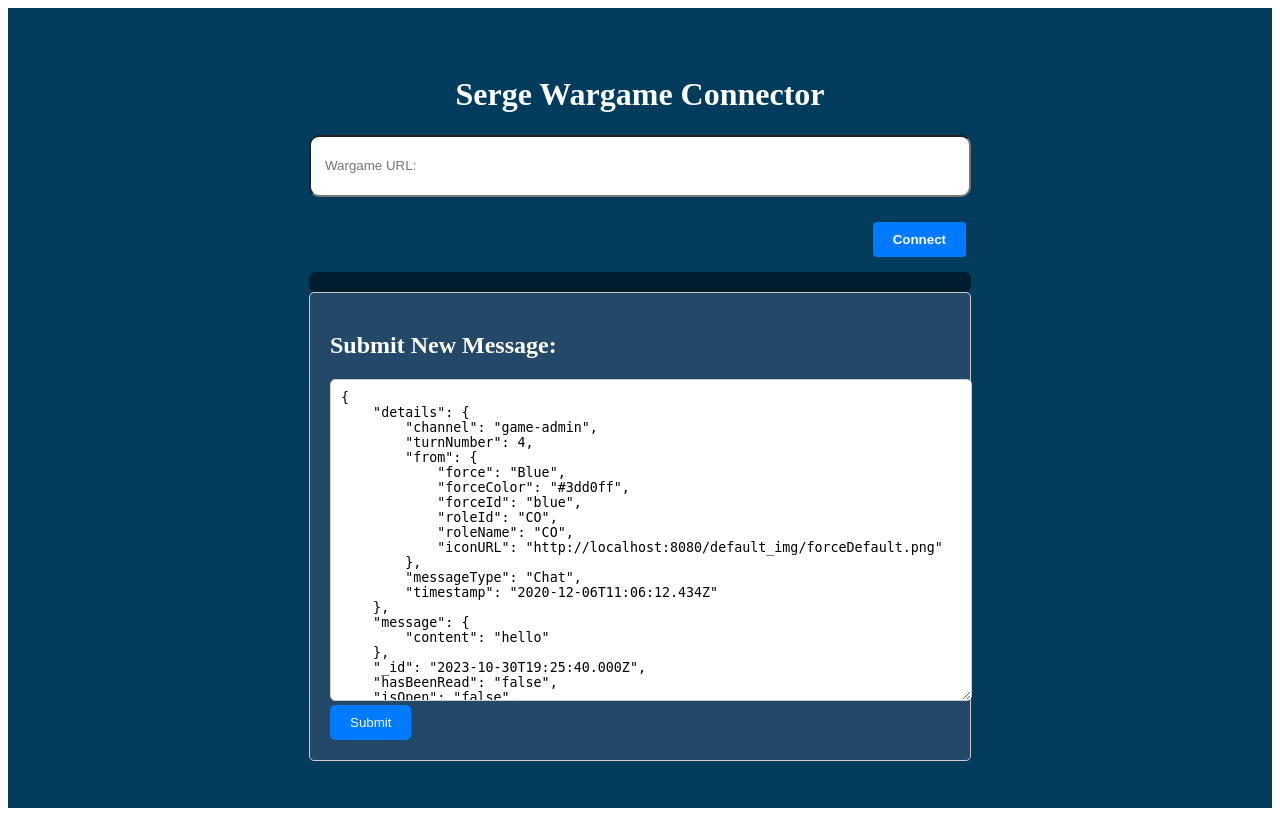
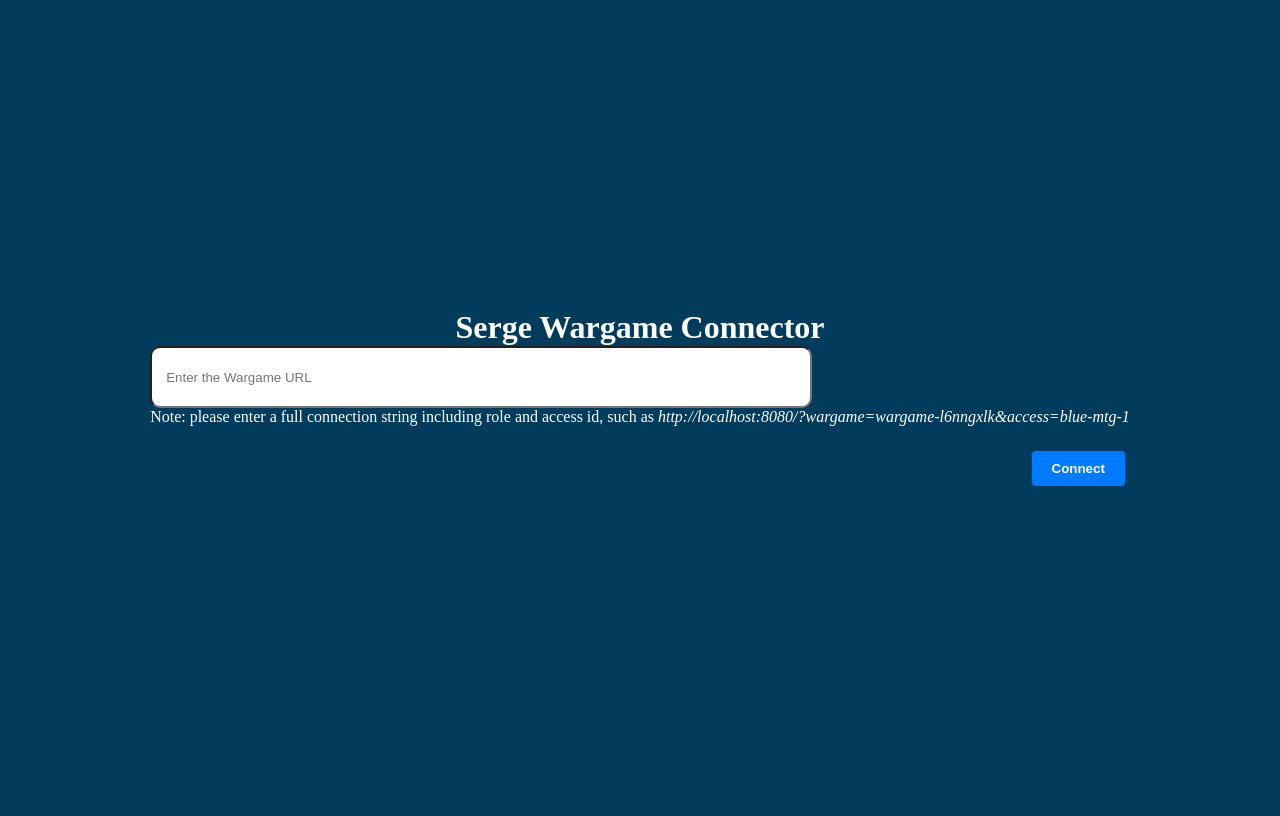
Before and after one commit to albertazroyan/python_flesk, a Flask app: page / in a window 1280 px wide. After the commit the page ends 486 px from the top, so only its background shows below. Run offline with Flask 3, Linux system fonts and the light colour scheme.

Commit message:
Integrate JavaScript Code into Python Flask Application

```diff
--- a/app.py
+++ b/app.py
@@ -1,39 +1,11 @@
-# app.py
 from flask import Flask, render_template, request, jsonify
-import requests
 from routes import home, connect, logs, messages
 app = Flask(__name__)
 app.config.from_object('config')
 
-json = {
-    "details": {
-        "channel": "game-admin",
-        "turnNumber": 4,
-        "from": {
-            "force": "Blue",
-            "forceColor": "#3dd0ff",
-            "forceId": "blue",
-            "roleId": "CO",
-            "roleName": "CO",
-            "iconURL": "http://localhost:8080/default_img/forceDefault.png"
-        },
-        "messageType": "Chat",
-        "timestamp": "2020-12-06T11:06:12.434Zhhhhhhh"
-    },
-    "message": {
-        "content": 'json_data'
-    },
-    "_id": "2020-12-06T11:06:12.434Z",
-    # "_rev":,
-    "hasBeenRead": 'false',
-    "isOpen": 'false',
-    "messageType": "CustomMessage"
-}
-# Define a route for the home page
-app.register_blueprint(home.bp)
-app.register_blueprint(connect.bp)
-app.register_blueprint(logs.bp)
-app.register_blueprint(messages.bp)
+blueprints = [home.bp, connect.bp, logs.bp, messages.bp]
+for blueprint in blueprints:
+    app.register_blueprint(blueprint)
 
-if __name__ == "__main__":
+if __name__ == '__main__':
     app.run(debug=True)
--- a/routes/connect.py
+++ b/routes/connect.py
@@ -3,16 +3,40 @@ from flask import Blueprint, request, jsonify
 import requests
 
 bp = Blueprint('connect', __name__)
+from urllib.parse import urlparse, parse_qs
+
+# Define your query parameters
+query_parameters = {
+    'wargame': 'wargame',
+    'access': 'access',
+    'host': 'host',
+}
+
+def extract_last_segment_and_base_url(url, query_parameters):
+    parsed_url = urlparse(url)
+    query_params = parse_qs(parsed_url.query)
+
+    wargame_param = query_params.get(query_parameters['wargame'], [None])[0]
+    base_url = f"{parsed_url.scheme}://{parsed_url.netloc}"
+    last_segment = query_params.get(query_parameters['access'], [None])[0]
+
+    return {
+        "host": base_url,
+        "access": last_segment,
+        "wargame": wargame_param
+    }
 
 # Pass the json data as a function argument
-@bp.route("/connect/", methods=["GET"])
+@bp.route("/connect/", methods=["POST"])
 def connect_wargame():
+    data = request.get_json()
+    params = extract_last_segment_and_base_url(data, query_parameters)
+    wargame = params['wargame']
+    access = params['access']
+    host = params['host']
 
-    wargame = request.args.get('wargame')
-    access = request.args.get('access')
-    host = request.args.get('host')
-    if not wargame or not access:
-        return jsonify({"msg": 'ok', "data": []})
+    if not wargame or not access or not host:
+        return jsonify({"msg": 'oks', "data": []})
 
     try:
         response = requests.get(f"{host}/{wargame}/last")
@@ -24,7 +48,17 @@ def connect_wargame():
             role = next((roleItem for roleItem in force['roles'] if roleItem['roleId'] == access), None)
             if role is not None:
                 break
-        return jsonify({"msg": 'ok', "data": role})
+
+        if role:
+          role['wargame'] = wargame
+          role['host'] = host
+
+        response_data = {
+            "msg": 'ok',
+            "data": role
+        }
+
+        return jsonify(response_data)
     except requests.exceptions.RequestException as e:
         # error_message = str(e)
         return jsonify(None)
--- a/static/css/main.css
+++ b/static/css/main.css
@@ -1,3 +1,8 @@
+* {
+  margin: 0;
+  padding: 0;
+}
+
 #flex-content-wrapper {
   background-blend-mode: lighten;
   background-color: #013c5d;
@@ -34,6 +39,10 @@
 
 .connection-buttons #disconnectButton {
   background: red;
+}
+
+.connection-buttons #disconnectButton:hover {
+  background: green;
 }
 
 .connection-buttons button:hover {
--- a/static/js/script.js
+++ b/static/js/script.js
@@ -1,9 +1,6 @@
-
 // Helper class for utility functions
 class Helpers {
-
   constructor() {
-    // Query parameters
     this.queryParameters = {
       wargame: 'wargame',
       access: 'access',
@@ -13,19 +10,7 @@ class Helpers {
 
   // Function to format JSON and set it for a given input element
   formatAndSetJSON(element, json) {
-    const formattedJSON = JSON.stringify(json, null, 4);
-    element.placeholder = formattedJSON;
-    element.value = formattedJSON;
-  }
-
-  // Helper function to check if a string is valid JSON
-  isValidJSON(jsonString) {
-    try {
-      JSON.parse(jsonString);
-      return true;
-    } catch (error) {
-      return false;
-    }
+    element.placeholder = element.value = JSON.stringify(json, null, 4);
   }
 
 // Helper function to check if a text conforms to a specific format
@@ -37,37 +22,28 @@ class Helpers {
   // Helper function to extract the last segment from a URL
   extractLastSegmentFromUrl(url) {
     const lastSlashIndex = url.lastIndexOf('/');
-    if (lastSlashIndex !== -1) {
-      return url.slice(lastSlashIndex + 1);
-    } else {
-      return url;
-    }
+    return lastSlashIndex !== -1 ? url.slice(lastSlashIndex + 1) : url;
   }
 
     // Helper function to check if all query parameters exist in a URL
   checkQueryParametersExist(url) {
     const parsedUrl = new URL(url);
-    // Check if all three query parameters exist
+    const { queryParameters } = this;
     return (
-      parsedUrl.searchParams.has(this.queryParameters.wargame) &&
-      parsedUrl.searchParams.has(this.queryParameters.access) &&
-      parsedUrl.searchParams.has(this.queryParameters.host)
+      parsedUrl.searchParams.has(queryParameters.wargame) &&
+      parsedUrl.searchParams.has(queryParameters.access) &&
+      parsedUrl.searchParams.has(queryParameters.host)
     );
   }
 
     // Helper function to create a new URL based on query parameters
   createNewURL(originalURL) {
+    const { queryParameters } = this;
     if (this.checkQueryParametersExist(originalURL)) {
       const parsedUrl = new URL(originalURL);
-      const newUrl = new URL(parsedUrl.searchParams.get(this.queryParameters.host));
-      newUrl.searchParams.set(
-        this.queryParameters.wargame,
-        parsedUrl.searchParams.get(this.queryParameters.wargame)
-      );
-      newUrl.searchParams.set(
-        this.queryParameters.access,
-        parsedUrl.searchParams.get(this.queryParameters.access)
-      );
+      const newUrl = new URL(parsedUrl.searchParams.get(queryParameters.host));
+      newUrl.searchParams.set(queryParameters.wargame, parsedUrl.searchParams.get(queryParameters.wargame));
+      newUrl.searchParams.set(queryParameters.access, parsedUrl.searchParams.get(queryParameters.access));
       return newUrl.toString();
     } else {
       return '';
@@ -80,7 +56,6 @@ class Helpers {
     element.style.color = color;
   }
 }
-
 
 // APIHandler class for making API requests
 class APIHandler {
@@ -118,6 +93,15 @@ class APIHandler {
         body: JSON.stringify(requestData),
       });
 
+      if (response.status === 400) {
+        const errorData = await response.json();
+        if (errorData.error) {
+          throw new Error(errorData.error);
+        } else {
+          throw new Error('Client error! Status: 400');
+        }
+      }
+
       if (!response.ok) {
         throw new Error(`HTTP error! Status: ${response.status}`);
       }
@@ -127,7 +111,6 @@ class APIHandler {
       throw error;
     }
   }
-
 }
 
 // Define a WargameApp class to encapsulate the application logic
@@ -139,6 +122,7 @@ class WargameApp {
     this.form = document.querySelector('form');
     this.wargameUrl = document.getElementById('wargame_url');
     this.recentMessage = document.getElementById('recent_message');
+    this.lastLog = document.createElement('span');
     this.lastMessage = document.createElement('span');
     this.sendUserMessage = document.createElement('span');
     this.connectedUser = document.getElementById('connected_user');
@@ -188,30 +172,14 @@ class WargameApp {
 
     // Set initial values for wargame_url and jsonData
     this.wargameUrl.value = this.helpers.createNewURL(window.location.href);
-    this.helpers.formatAndSetJSON(this.jsonData, this.schema);
     this.setupEventListeners();
   }
 
-
   // Event listeners setup
   setupEventListeners() {
-    this.form.addEventListener('submit', this.submitForm.bind(this));
     this.disconnectButton.addEventListener('click', this.disconnectWargame.bind(this));
     this.connectButton.addEventListener('click', this.connectWargame.bind(this));
     this.messageButton.addEventListener('click', this.sendMessage.bind(this));
-  }
-
-
-  submitForm(event) {
-    const wargameUrl = this.wargameUrl.value.trim();
-    const parts = wargameUrl.split('/');
-    const textAfterLastSlash = parts[parts.length - 1];
-    const isConforming = this.helpers.isValidFormat(textAfterLastSlash);
-
-    if (!isConforming) {
-      event.preventDefault();
-      this.helpers.displayValidationMessage('Invalid URL format', 'red');
-    }
   }
 
   // Handle disconnecting from the wargame
@@ -222,11 +190,14 @@ class WargameApp {
       const response = await this.apiHandler.get(this.connectEndpoint + this.disconnectURL);
 
       if (response.length === 0) {
+        const container = document.getElementsByClassName("container");
+        container[0].style.display = 'none';
+
         this.para.remove();
         this.sendUserMessage.remove();
-        this.lastMessage.remove();
+        this.lastLog.remove();
 
-        this.stopLogPolling();
+        this.stopMessagePolling();
         this.wargameUrl.disabled = false;
         this.wargameUrl.value = '';
         this.activeWargameURL = '';
@@ -234,6 +205,8 @@ class WargameApp {
         window.history.pushState({}, '', '/');
         this.connectButton.style.display = 'inline';
         this.disconnectButton.style.display = 'none';
+
+        this.helpers.displayValidationMessage(this.validationResult, 'disconnected', 'green');
       } else {
         console.error('Failed to disconnect.');
       }
@@ -248,49 +221,37 @@ class WargameApp {
     const wargameUrl = this.wargameUrl.value.trim();
 
     if (!wargameUrl) return this.helpers.displayValidationMessage(this.validationResult,'Please enter a valid URL', 'red');
+    await this.connectToWargame(wargameUrl)
 
-    const { base, lastSegment, wargameParam } = this.extractLastSegmentAndBaseURL(wargameUrl);
-
-    if (this.helpers.isValidFormat(lastSegment)) {
-      this.connectButton.disabled = true;
-      this.wargameUrl.disabled = true;
-      try {
-        await this.connectToWargame(wargameUrl, base, lastSegment, wargameParam);
-      } catch (error) {
-        this.helpers.displayValidationMessage(this.validationResult, 'An error occurred', 'red');
-        console.error('Error:', error);
-      }
-    } else {
-      this.helpers.displayValidationMessage(this.validationResult, 'Invalid URL format', 'red');
-    }
   }
 
   // Function to connect to the wargame
-  async connectToWargame(wargameUrl, base, lastSegment, wargameParam) {
-    const connectURL = `${this.connectEndpoint}${lastSegment}&host=${base}`;
-
+  async connectToWargame(wargameUrl) {
     try {
-      const result = await this.apiHandler.get(connectURL);
+      const result = await this.apiHandler.sendRequestToServer(wargameUrl, this.connectEndpoint);
+      const { data } = result
+        if (data) {
           const requestData = {
-        host: base,
-        wargame: wargameParam,
+            host: data.host,
+            wargame: data.wargame,
           };
 
-      window.history.pushState({}, '', `${lastSegment}&host=${base}`);
+          await this.startMessagePolling(requestData, this.latestLogsEndpoint, 10000);
+          this.para.innerText = `Connected user: ${data.name}`;
+          this.connectedUser.appendChild(this.para);
+          this.wargameUrl.disabled = true;
+          this.wargameUrl.style.background = 'white';
+
+          const historyURL = `/?wargame=${data.wargame}&access=${data.roleId}&host=${data.host}`
+
+          window.history.pushState({}, '', historyURL);
           this.connectButton.disabled = false;
           this.wargameUrl.disabled = false;
 
-      if (result) {
-        // await this.getLastLogs(requestData, this.latestLogsEndpoint)
-        await this.startLogPolling(requestData, this.latestLogsEndpoint, 10000);
-        this.para.innerText = `Connected user: ${result.name}`;
-        this.connectedUser.appendChild(this.para);
-        this.wargameUrl.disabled = true;
-        this.wargameUrl.style.background = 'white';
           this.activeWargameURL = wargameUrl;
-        this.connectButton.style.display = 'none';
-        this.disconnectButton.style.display = 'inline';
-        this.helpers.displayValidationMessage(this.validationResult, 'Connected successfully', 'green');
+
+          this.helpers.formatAndSetJSON(this.jsonData, this.schema);
+          this.helpers.displayValidationMessage(this.validationResult, 'Load...', 'green');
         } else {
           this.helpers.displayValidationMessage(this.validationResult, 'Invalid response from the server', 'red');
         }
@@ -302,20 +263,25 @@ class WargameApp {
       }
   }
 
+  LatestLog(log) {
+    const mostRecentActivityType = log.activityType.aType;
+    this.lastLog.innerText = `Recent Log: ${mostRecentActivityType}`;
+    this.recentMessage.appendChild(this.lastLog);
+  }
+
+  LatestMessage(message) {
+    const roleName = message.details.from.roleName;
+    const content = message.message.content;
+    this.lastMessage.innerText =  `Recent message - ${roleName}: ${content} `;
+    this.recentMessage.appendChild(this.lastMessage);
+  }
+
   // Handle sending a user message
   async sendMessage(e) {
     e.preventDefault();
-    const displaySentMessage = (messageContent) => {
-      this.sendUserMessage.innerText = `Send Message: ${messageContent}`;
-      this.recentMessage.appendChild(this.sendUserMessage);
-    };
 
     if (!this.activeWargameURL) {
       return this.helpers.displayValidationMessage(this.validationResult, 'Please join the wargame to send a message.', 'red');
-    }
-
-    if (!this.helpers.isValidJSON(this.jsonData.value)) {
-      return this.helpers.displayValidationMessage(this.validationResult,'Please enter text in JSON format.', 'red');
     }
 
     const { base, wargameParam } = this.extractLastSegmentAndBaseURL(this.activeWargameURL);
@@ -330,11 +296,14 @@ class WargameApp {
       this.jsonData.value = '';
 
       if (response.msg) {
-        const messageContent = response.data.message.content;
-        displaySentMessage(messageContent);
+        this.LatestMessage(response.data)
       }
     } catch (error) {
+      if(error.message === "Invalid JSON format") {
+        this.helpers.displayValidationMessage(this.validationResult, error.message, 'red')
+      } else {
         console.error('Error sending message:', error);
+      }
     }
   }
 
@@ -348,29 +317,36 @@ class WargameApp {
   }
 
   // Update the latest log message
-  updateLatestLog(requestData, latestLogsEndpoint) {
+  updateLatestMessage(requestData, latestLogsEndpoint) {
     this.apiHandler.sendRequestToServer(requestData, latestLogsEndpoint).then((res) => {
-      const mostRecentActivityType = res.activityType.aType;
-      this.lastMessage.innerText = `Recent Message: ${mostRecentActivityType}`;
-      this.recentMessage.appendChild(this.lastMessage);
+      document.getElementsByClassName("container")[0].style.display = 'block'
+      this.connectButton.style.display = 'none';
+      this.disconnectButton.style.display = 'inline';
+
+      const latestLog = res[0];
+      const latestMessage = res[1]
+      this.LatestLog(latestLog)
+      this.LatestMessage(latestMessage)
+
+      this.helpers.displayValidationMessage(this.validationResult, 'Connected successfully', 'green');
     });
   }
 
   // Start polling for log updates
-  startLogPolling(requestData, latestLogsEndpoint, intervalTime) {
+  startMessagePolling(requestData, latestLogsEndpoint, intervalTime) {
     if (this.intervalId) {
       clearInterval(this.intervalId);
     }
 
-    this.updateLatestLog(requestData, latestLogsEndpoint);
+    this.updateLatestMessage(requestData, latestLogsEndpoint);
 
     this.intervalId = setInterval(() => {
-      this.updateLatestLog(requestData, latestLogsEndpoint);
+      this.updateLatestMessage(requestData, latestLogsEndpoint);
     }, intervalTime);
   }
 
   // Stop polling for log updates
-  stopLogPolling() {
+  stopMessagePolling() {
     clearInterval(this.intervalId);
     this.intervalId = null;
   }
--- a/templates/index.html
+++ b/templates/index.html
@@ -4,8 +4,8 @@
     <meta charset="UTF-8">
     <meta name="viewport" content="width=device-width, initial-scale=1.0">
     <link rel='shortcut icon' href="{{ url_for('static', filename='img/favicon.ico') }}" />
+    <link rel="stylesheet" href="{{ url_for('static', filename='css/main.css') }}">
     <title>Serge Wargame Demonstrator</title>
-    <link rel="stylesheet" href="{{ url_for('static', filename='css/main.css') }}">
 </head>
 <body>
   <div id="flex-content-wrapper">
@@ -14,21 +14,23 @@
     </header>
     <main>
       <form class="connection-form">
-          <input type="text" placeholder="Wargame URL:" id="wargame_url" name="wargame_url"  >
+        <input type="text" id="wargame_url" name="wargame_url" placeholder="Enter the Wargame URL" required>
+        <p>Note: please enter a full connection string including role and access id, such as <em>http://localhost:8080/?wargame=wargame-l6nngxlk&access=blue-mtg-1</em></p>
         <div class="connection-buttons">
           <button type="submit">Connect</button>
           <button type="submit" id="disconnectButton" style="display: none">Disconnect</button>
         </div>
         <div id="validationResult"></div>
       </form>
-          <div class="container">
+      <div class="container" style="display: none;">
         <div id="connected_user"></div>
         <div id="recent_message"></div>
         <section class="submit-message-section">
           <h2>Submit New Message:</h2>
-              <form >
-                <textarea placeholder="Submit New Message" id="json_data" name="json_data" rows="5" cols="50" required></textarea>
-                <button id="sendMessage"  type="submit">Submit</button>
+          <form>
+            <label for="json_data">Message:</label>
+            <textarea id="json_data" name="json_data" placeholder="Submit New Message" rows="5" cols="50" required></textarea>
+            <button id="sendMessage" type="submit">Submit</button>
           </form>
         </section>
       </div>
```
Also changed, not shown: routes/logs.py (+22 -16 lines), routes/messages.py (+43 -11 lines), README.md. Lines whose indentation alone changed are shown as unchanged.
